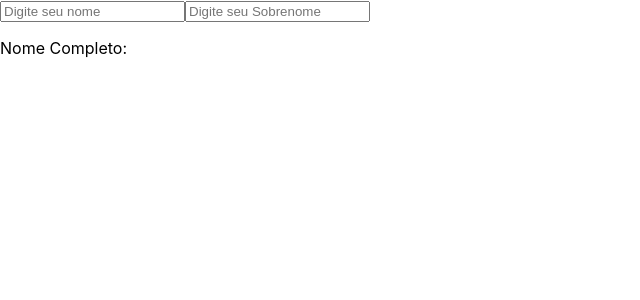
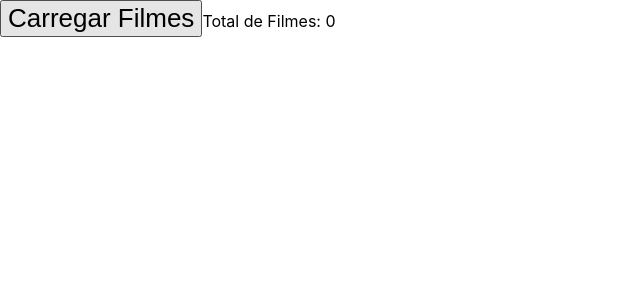
Before and after one commit to FelipeSaadi/Estudos, a React (Vite) app in the folder React/Modulo 5/vite-app/: page / in a window 1280 px wide. Shown: the top 300 px of the page, without its empty margins (0-640 px from the left). Built offline with nearby package versions, Linux system fonts and the light colour scheme.

Commit message:
React - Feita uma requisição get via Fetch

```diff
--- a/React/Modulo 5/vite-app/src/App.tsx
+++ b/React/Modulo 5/vite-app/src/App.tsx
@@ -2,26 +2,20 @@
 import './App.css'
 
 const App = () => {
-  const [name, setName] = useState('');
-  const [lastName, setLastName] = useState('');
-  const [fullName, setFullName] = useState('');
+  const [movies, setMovies] = useState([]);
 
-  useEffect(() => {
-    setFullName(`${name} ${lastName}`)
-  }, [name, lastName])
-
-  const handleNameChange = (e: ChangeEvent<HTMLInputElement>) => {
-    setName(e.target.value)
-  }
-  const handleLastNameChange = (e: ChangeEvent<HTMLInputElement>) => {
-    setLastName(e.target.value)
+  const loadMovies = () => {
+    fetch("https://api.b7web.com.br/cinema/").then((response) => {
+        return response.json();
+      }).then((json) => {
+        setMovies(json);
+      })
   }
 
   return (
     <div>
-      <input type="text" value={name} placeholder="Digite seu nome" onChange={handleNameChange} />
-      <input type="text" value={lastName} placeholder="Digite seu Sobrenome" onChange={handleLastNameChange} />
-      <p>Nome Completo: {fullName}</p>
+      <button onClick={loadMovies}>Carregar Filmes</button>
+      Total de Filmes: {movies.length}
     </div>
   )
 }
```
